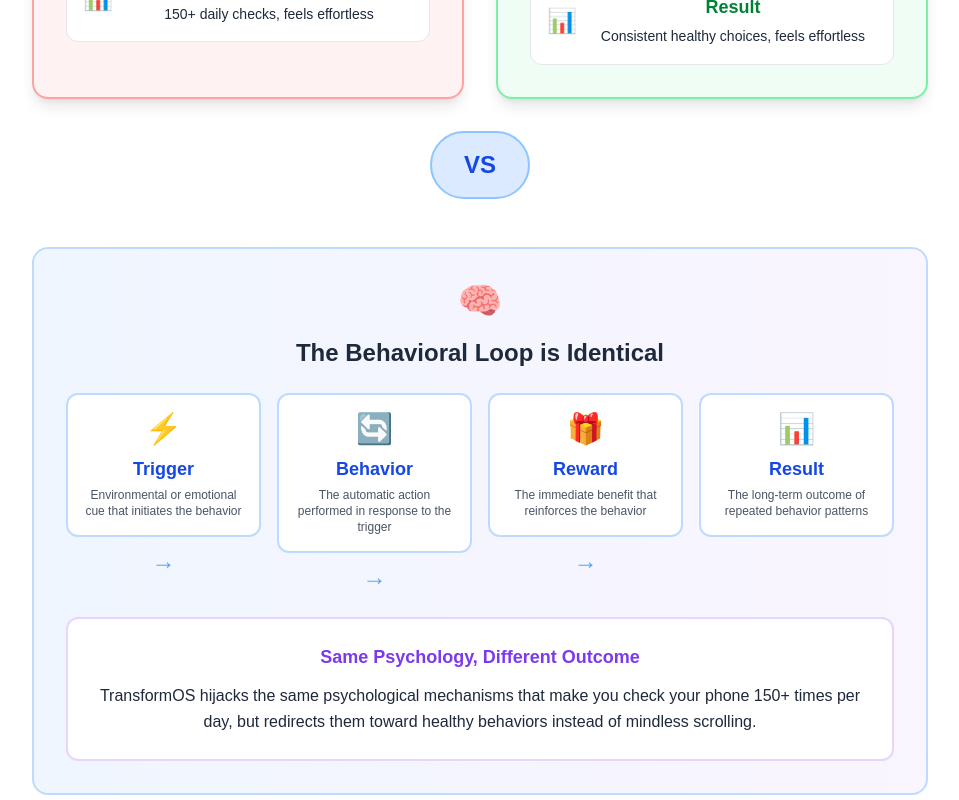
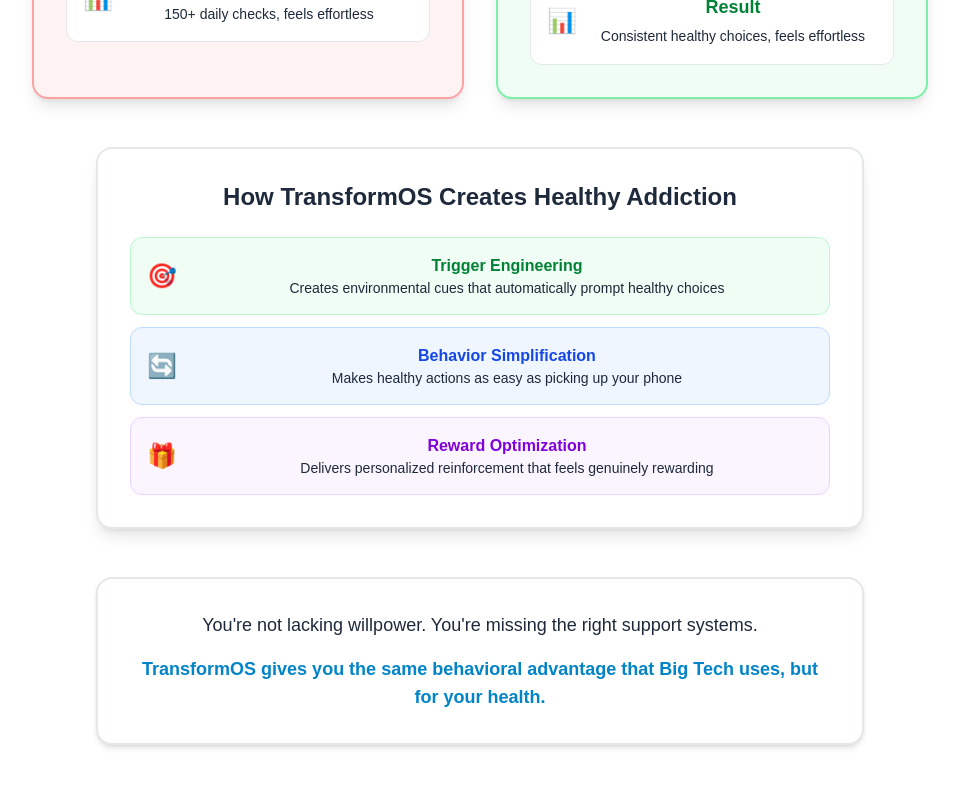
Before and after one commit to ljonespwc/pn-transform-landing, a Next.js app: page /chapter-3 in a window 1280 px wide. Shown: the part 7880-8680 px from the top of the page, without its empty margins (160-1119 px from the left). Built offline with nearby package versions, Linux system fonts and the light colour scheme.

Commit message:
refactor: simplify UI by removing VS comparisons and behavioral loop sections while improving layout spacing

```diff
--- a/src/components/chapters/chapter3/AdherenceEcosystem.tsx
+++ b/src/components/chapters/chapter3/AdherenceEcosystem.tsx
@@ -357,7 +357,7 @@
               <div className="text-xl font-bold mb-2 text-green-700">PN Transform Ecosystem</div>
               <div className="text-base text-green-600 mb-4">Integrated system adherence rate</div>
               <div className="space-y-2 text-left">
-                <div className="text-sm text-green-600">• Infrastructure-supported</div>
+                <div className="text-sm text-green-600">• System-supported</div>
                 <div className="text-sm text-green-600">• Personalized psychology</div>
                 <div className="text-sm text-green-600">• Behavior patterns first</div>
                 <div className="text-sm text-green-600">• Real-world stress tested</div>
--- a/src/components/chapters/chapter3/HealthyHabitAddiction.tsx
+++ b/src/components/chapters/chapter3/HealthyHabitAddiction.tsx
@@ -161,12 +161,6 @@
           ))}
         </div>
 
-        {/* Central VS Message */}
-        <div className="text-center my-8">
-          <div className="inline-block bg-blue-100 border-2 border-blue-300 rounded-full px-8 py-4">
-            <span className="text-2xl font-bold text-blue-700">VS</span>
-          </div>
-        </div>
       </div>
 
       {/* Mobile Stacked Comparison */}
@@ -205,53 +199,10 @@
               </div>
             </div>
 
-            {index === 0 && (
-              <div className="text-center mb-6">
-                <div className="inline-block bg-blue-100 border border-blue-300 rounded-full px-6 py-2">
-                  <span className="text-lg font-bold text-blue-700">VS</span>
-                </div>
-              </div>
-            )}
           </div>
         ))}
       </div>
 
-      {/* Core Psychology Explanation */}
-      <div className="max-w-4xl mx-auto mb-12">
-        <div className="bg-gradient-to-r from-blue-50 to-purple-50 border-2 border-blue-200 rounded-2xl p-8">
-          <div className="text-center mb-6">
-            <div className="text-4xl mb-4">🧠</div>
-            <h3 className="text-2xl font-bold mb-4" style={{ color: '#1e293b' }}>
-              The Behavioral Loop is Identical
-            </h3>
-          </div>
-
-          <div className="grid md:grid-cols-4 gap-4 mb-6">
-            {behaviorLoop.map((step, index) => (
-              <div key={step.id} className="text-center">
-                <div className="bg-white rounded-xl p-4 border-2 border-blue-200 mb-2">
-                  <div className="text-3xl mb-2">{step.icon}</div>
-                  <div className="text-lg font-bold text-blue-700 mb-1">{step.title}</div>
-                  <div className="text-xs text-gray-600">{step.description}</div>
-                </div>
-                {index < behaviorLoop.length - 1 && (
-                  <div className="hidden md:block text-blue-400 text-2xl">→</div>
-                )}
-              </div>
-            ))}
-          </div>
-
-          <div className="bg-white rounded-xl p-6 border-2 border-purple-200 text-center">
-            <p className="text-lg font-bold mb-3" style={{ color: '#7c3aed' }}>
-              Same Psychology, Different Outcome
-            </p>
-            <p className="text-base leading-relaxed" style={{ color: '#1e293b' }}>
-              TransformOS hijacks the same psychological mechanisms that make you check your phone 150+ times per day,
-              but redirects them toward healthy behaviors instead of mindless scrolling.
-            </p>
-          </div>
-        </div>
-      </div>
 
       {/* Interactive Feature Showcase */}
       <div className="max-w-3xl mx-auto mb-12">
@@ -260,10 +211,10 @@
             How TransformOS Creates Healthy Addiction
           </h3>
 
-          <div className="space-y-4">
-            <div className="flex items-center space-x-4 p-4 bg-green-50 rounded-xl border border-green-200">
-              <div className="text-2xl">🎯</div>
-              <div>
+          <div className="space-y-3">
+            <div className="flex items-center space-x-6 p-4 bg-green-50 rounded-xl border border-green-200">
+              <div className="text-2xl flex-shrink-0">🎯</div>
+              <div className="flex-1">
                 <div className="font-bold text-green-700">Trigger Engineering</div>
                 <div className="text-sm" style={{ color: '#1e293b' }}>
                   Creates environmental cues that automatically prompt healthy choices
@@ -271,9 +222,9 @@
               </div>
             </div>
 
-            <div className="flex items-center space-x-4 p-4 bg-blue-50 rounded-xl border border-blue-200">
-              <div className="text-2xl">🔄</div>
-              <div>
+            <div className="flex items-center space-x-6 p-4 bg-blue-50 rounded-xl border border-blue-200">
+              <div className="text-2xl flex-shrink-0">🔄</div>
+              <div className="flex-1">
                 <div className="font-bold text-blue-700">Behavior Simplification</div>
                 <div className="text-sm" style={{ color: '#1e293b' }}>
                   Makes healthy actions as easy as picking up your phone
@@ -281,9 +232,9 @@
               </div>
             </div>
 
-            <div className="flex items-center space-x-4 p-4 bg-purple-50 rounded-xl border border-purple-200">
-              <div className="text-2xl">🎁</div>
-              <div>
+            <div className="flex items-center space-x-6 p-4 bg-purple-50 rounded-xl border border-purple-200">
+              <div className="text-2xl flex-shrink-0">🎁</div>
+              <div className="flex-1">
                 <div className="font-bold text-purple-700">Reward Optimization</div>
                 <div className="text-sm" style={{ color: '#1e293b' }}>
                   Delivers personalized reinforcement that feels genuinely rewarding
@@ -298,7 +249,7 @@
       <div className="text-center">
         <div className="max-w-3xl mx-auto bg-white border-2 border-gray-200 rounded-2xl p-8 shadow-md">
           <p className="text-lg font-medium mb-4" style={{ color: '#1e293b' }}>
-            You&apos;re not lacking willpower. You&apos;re missing the right infrastructure.
+            You&apos;re not lacking willpower. You&apos;re missing the right support systems.
           </p>
           <p className="text-lg font-semibold" style={{ color: '#0284c7' }}>
             TransformOS gives you the same behavioral advantage that Big Tech uses, but for your health.
```
